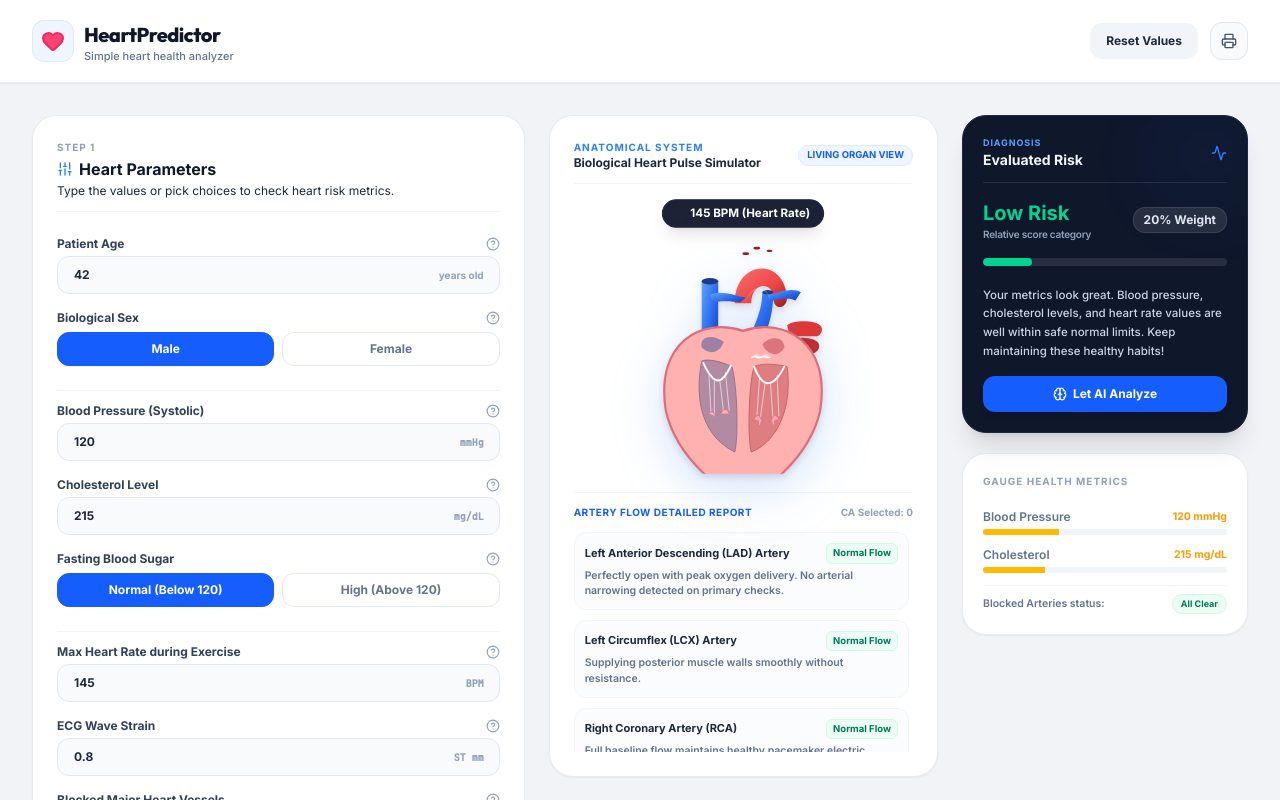
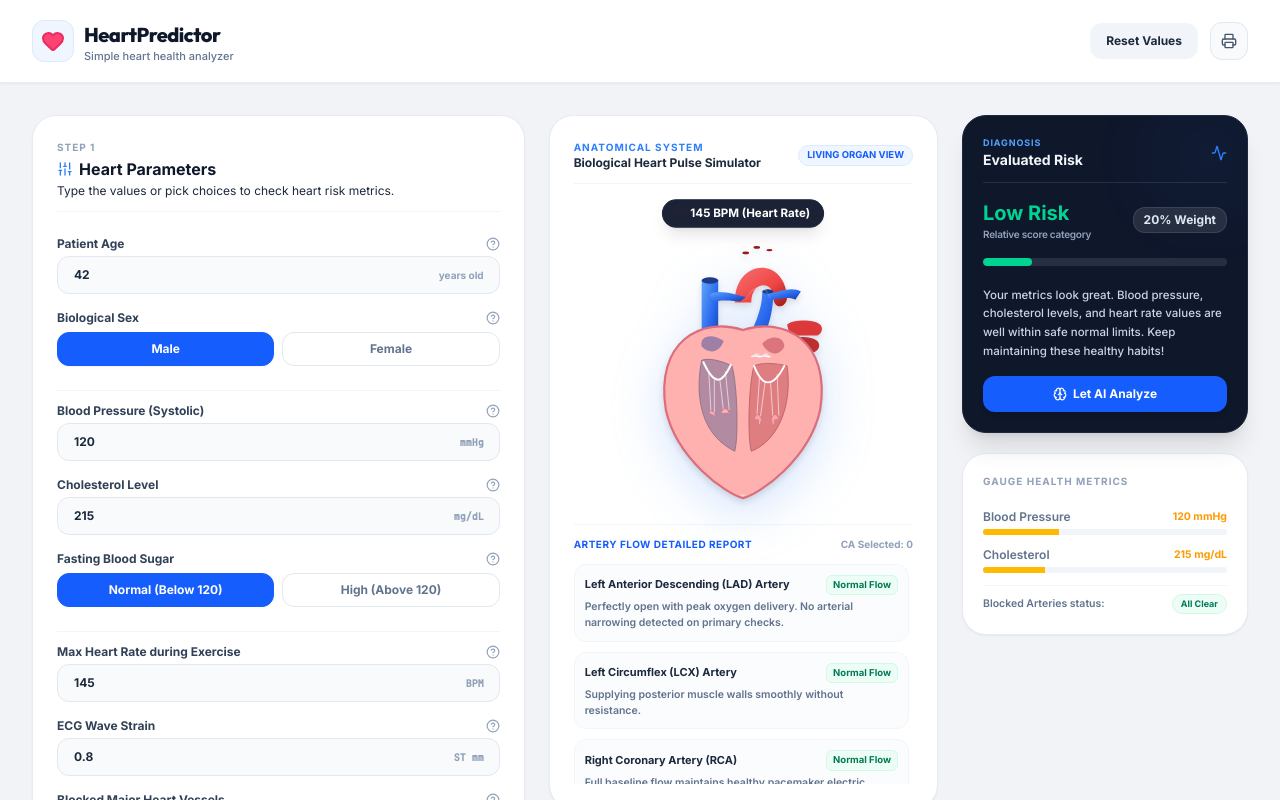
Before and after one commit to AnasKhan2310/Heart-Disease-Predictor, a React (Vite) app: page / in a window 1280 px wide. Shown: the top 800 px of the page. Built offline with nearby package versions, Linux system fonts and the light colour scheme.

Commit message:
fix: adjust svg viewBox height for heart animation
Update the viewBox height to prevent clipping of the animated heart component.

```diff
--- a/src/App.tsx
+++ b/src/App.tsx
@@ -649,7 +649,7 @@ export default function App() {
                   ease: "easeInOut"
                 }}
               >
-                <svg viewBox="0 0 400 450" className="w-full h-auto drop-shadow-md select-none">
+                <svg viewBox="0 0 400 510" className="w-full h-auto drop-shadow-md select-none">
                   <defs>
                     <linearGradient id="aortaGrad" x1="0%" y1="0%" x2="100%" y2="100%">
                       <stop offset="0%" stopColor="#f87171" stroke="#dc2626" />
```
